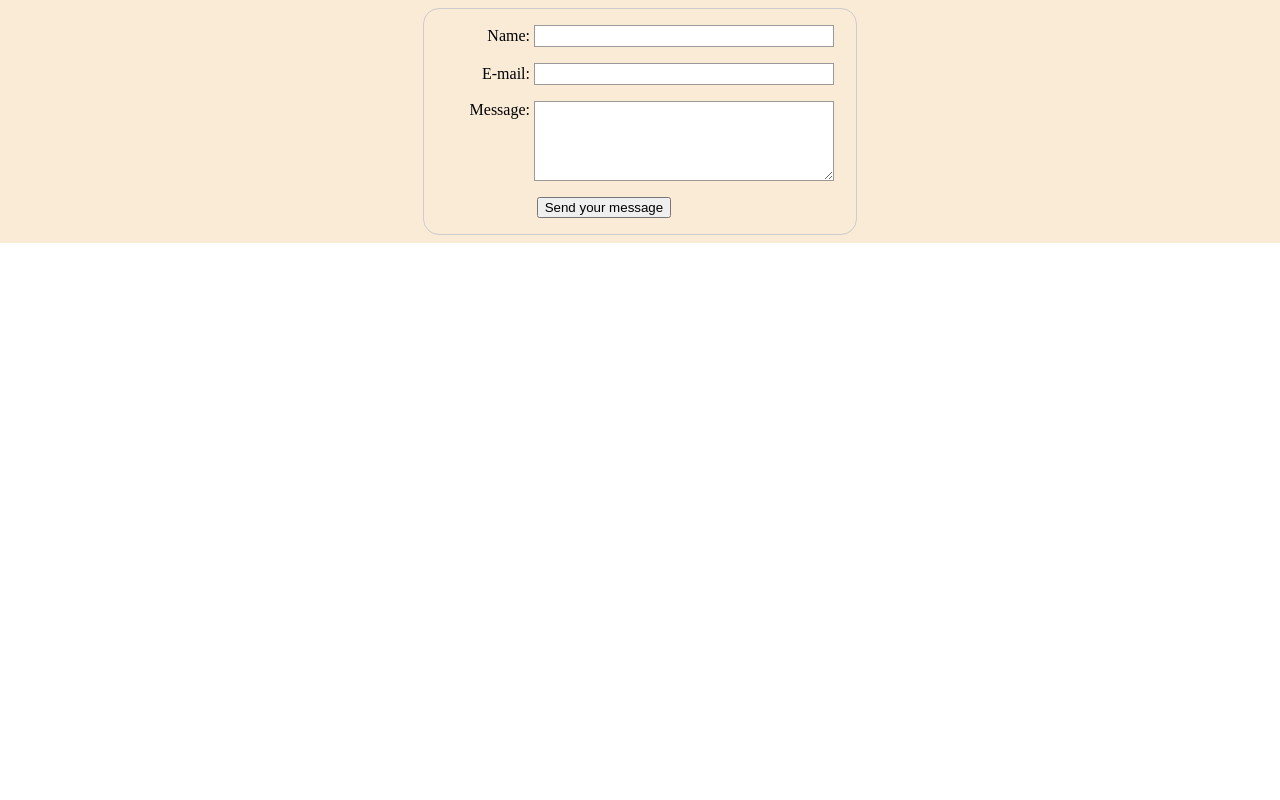
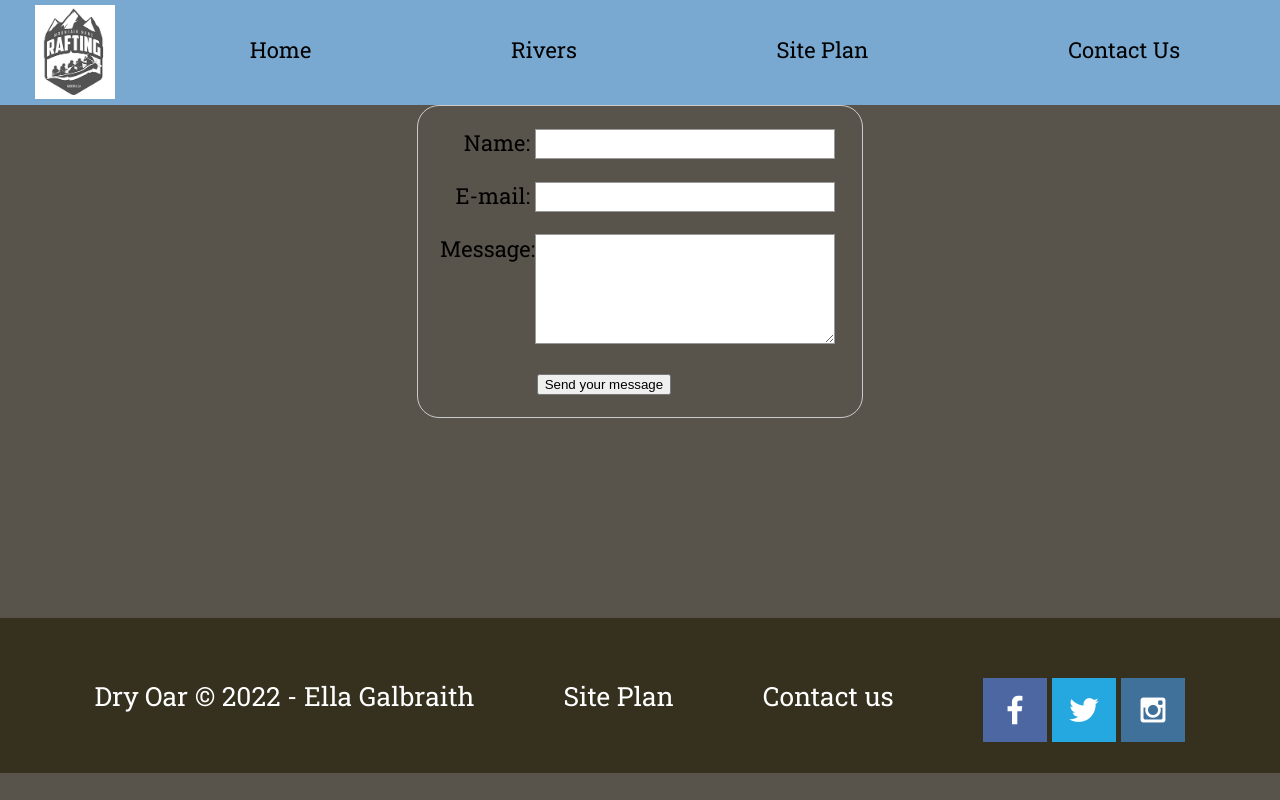
Before and after one commit to Ellaluvscheese/wdd130, a plain HTML site: page wwr/contactus.html in a window 1280 px wide. Drawn offline with Linux system fonts and the light colour scheme.

Commit message:
header footer contact us

```diff
--- a/wwr/contactus.html
+++ b/wwr/contactus.html
@@ -75,19 +75,33 @@ button {
     right: 0;
     padding: .5em;
     /* make this element invisible until we are ready for it */
+    display: none;
 
 }
 .moveDown {
     margin-top: 3em;
 }
     </style>
+    <link rel="stylesheet" href="styles/style.css">
     <meta charset="UTF-8">
     <meta http-equiv="X-UA-Compatible" content="IE=edge">
     <meta name="viewport" content="width=device-width, initial-scale=1.0">
     <title>Contact us</title>
 </head>
 <body>
-    <div id="feedback">
+  <header>
+    <a  id="logo_link" href="index.html">
+        <img class="logo" src="images/wwr-logo.png" alt="White eater rafting logo.">
+    </a>
+    <nav>
+        <a href="index.html">Home</a>
+        <a href="rivers.html">Rivers</a>
+        <a href="site-plan-rafting.html">Site Plan</a>
+        <a href="contactus.html">Contact Us</a>
+    </nav>
+</header>
+ <main>
+    <div id="feedback"></div>
     <form action="/my-handling-form-page" method="post">
         <ul>
             <li>
@@ -109,7 +123,7 @@ button {
             </li>
           </ul>
     </form>
-    </div>
+
     <script>
         // get the feedback div element so we can do something with it.
         const feedbackElement = document.getElementById('feedback');
@@ -127,6 +141,23 @@ button {
             document.body.classList.toggle('moveDown');
         });
     </script>
+    </main>
+    <footer>
+      <p>Dry Oar &copy; 2022 - Ella Galbraith</p>
+      <p><a href="site-plan-rafting.html">Site Plan</a></p>
+      <p><a href="contactus.html">Contact us</a></p>
+      <div class="social">
+          <a href="https://facebook.com" target="_blank">
+              <img src="images/facebook.png" alt="twitter icon">
+          </a>
+          <a href="https://twitter.com" target="_blank">
+              <img src="images/twitter.png" alt="twitter icon">
+          </a>
+          <a href="https://instagram.com" target="_blank">
+              <img src="images/instagram.png" alt="instagram icon">
+          </a>
+      </div>
+  </footer>
 
 </body>
 </html>
```
